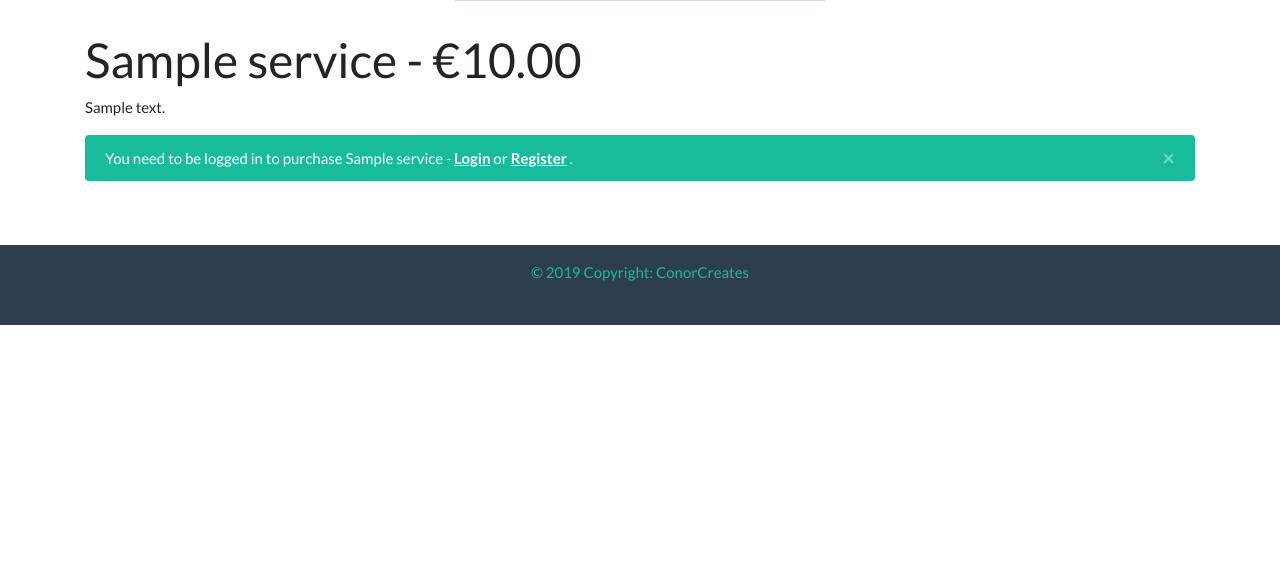
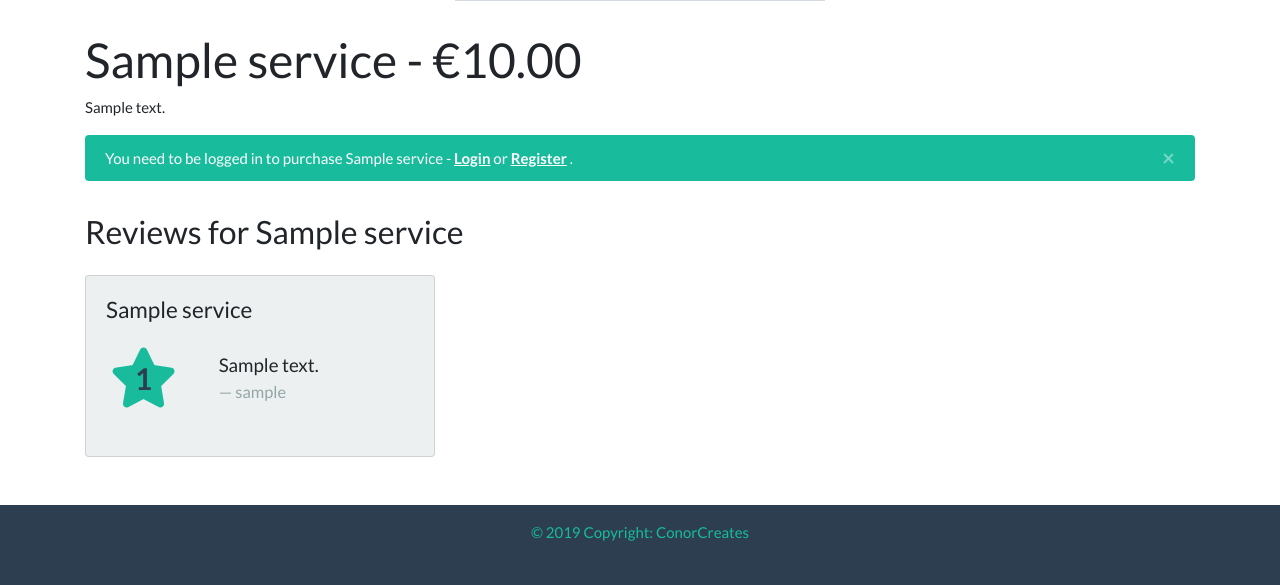
Before and after one commit to walshyc/conor-creates, a Django app: page /services/1/ in a window 1280 px wide. Shown: the part 355-940 px from the top of the page. Before the commit the page ends 680 px from the top, so only its background shows below. Run offline with Django 3.2, Linux system fonts and the light colour scheme; tables that the repository leaves empty hold one stand-in row (values such as "Sample post"); grey boxes marked "Sample" are stand-in pictures; some libraries are stand-ins or nearby versions.

Commit message:
added reviews to single service pages

```diff
--- a/services/templates/services.html
+++ b/services/templates/services.html
@@ -20,7 +20,7 @@
                 </div>
                 <div class="col-md-8 px-3 mt-2 mb-3">
                     <div class="card-block px-3">
-                        <a href="{% url 'single-service' service.id %}"><h4 class="card-title text-primary">{{ service.name }}</h4></a>
+                        <a href="{% url 'single-service' service.id %}"><h4 class="card-title text-primary"><i class="{{service.short}}"></i> {{ service.name }}</h4></a>
                         <p class="card-text">{{ service.description }}</p>
                         <a href="{% url 'single-service' service.id %}" class="btn btn-primary">Buy Now</a>
                     </div>
--- a/services/templates/single-service.html
+++ b/services/templates/single-service.html
@@ -42,13 +42,14 @@
     <div class="col">
         <div class="alert alert-dismissible alert-success">
             <button type="button" class="close" data-dismiss="alert">&times;</button>
-                    You need to be logged in to purchase {{ service.name }} - <a href="{% url 'login' %}" class="alert-link">Login</a> or <a href="{% url 'register' %}" class="alert-link">Register</a> .
+            You need to be logged in to purchase {{ service.name }} - <a href="{% url 'login' %}"
+                class="alert-link">Login</a> or <a href="{% url 'register' %}" class="alert-link">Register</a> .
         </div>
     </div>
 </div>
 {%else%}
 
-    <form  method="POST" role="form" action="{% url 'single-service' service.id %}" id="payment-form">
+<form method="POST" role="form" action="{% url 'single-service' service.id %}" id="payment-form">
     {% csrf_token %}
 
     <div class="credit-card-errors" style="display:none">
@@ -66,14 +67,55 @@
 
 
         <div class="form-group col-md-12">
-                <input class="btn btn-primary btn-lg btn-block" id="submit_payment_btn" name="commit" type="submit" value="Buy Now">
+            <input class="btn btn-primary btn-lg btn-block" id="submit_payment_btn" name="commit" type="submit"
+                value="Buy Now">
         </div>
     </div>
 </form>
 
 
 {% endif %}
+<div class="row mt-3 mb-3">
+    <h3 class="col">Reviews for {{ service.name }}</h3>
+</div>
 
+<div class="row">
+
+    {% for review in reviews %}
+    {% if review.service == service %}
+    {% if review.approved %}
+    <div class="col-12 col-md-6 col-lg-4">
+        <div class="card bg-light mb-3 h-100">
+            <div class="card-body d-flex flex-column">
+
+                    <h4 class="card-title"><i class="{{service.short}}"></i> {{ review.service.name }}</h4>
+
+                <div class="row">
+                    <div class="col-4 m-auto">
+                        <p class="card-text"><span class="fa-stack fa-2x">
+                                <i class="fa fa-star fa-stack-2x review-icon"></i>
+                                <strong class="fa-stack-1x text-primary">{{ review.rating }}</strong>
+                            </span></p>
+                    </div>
+                    <div class="col-8 mb-auto">
+                        <p class="card-text">
+                            <blockquote class="blockquote">
+                                <p class="mb-0">{{ review.comments }}</p>
+                                <footer class="blockquote-footer">{{review.user.username}}</footer>
+                            </blockquote>
+                        </p>
+
+                    </div>
+
+                </div>
+            </div>
+        </div>
+
+    </div>
+    {% endif %}
+    {% endif %}
+    {% endfor %}
+</div>
 
 {% endblock %}
 
--- a/services/views.py
+++ b/services/views.py
@@ -2,7 +2,8 @@ import random
 from django.shortcuts import render, get_object_or_404, get_list_or_404, redirect, reverse
 from payments.forms import SinglePayForm, SingleOrderForm
 from payments.models import SingleOrderLineItem, SingleOrder
-from .models import Service, ServiceImage
+from services.models import Service, ServiceImage
+from reviews.models import Review
 from django.contrib import messages
 from django.conf import settings
 from django.utils import timezone
@@ -20,6 +21,7 @@ def all_services(request):
 def single_service(request, pk):
     service = get_object_or_404(Service, pk=pk)
     service_images = service.images.all()
+    reviews = Review.objects.all()
 
     if request.method == "POST":
         order_form = SingleOrderForm(request.POST)
@@ -72,4 +74,4 @@ def single_service(request, pk):
         order_form = SingleOrderForm()
         payment_form = SinglePayForm()
 
-    return render(request, 'single-service.html', {'service': service, 'images': service_images, 'order_form': order_form, 'payment_form': payment_form, 'publishable': settings.STRIPE_PUBLISHABLE})
+    return render(request, 'single-service.html', {'service': service, 'images': service_images, 'order_form': order_form, 'payment_form': payment_form, 'reviews': reviews, 'publishable': settings.STRIPE_PUBLISHABLE})
```
Also changed, not shown: templates/index.html (+11 -8 lines), accounts/test_views.py (added). Lines whose indentation alone changed are shown as unchanged.
